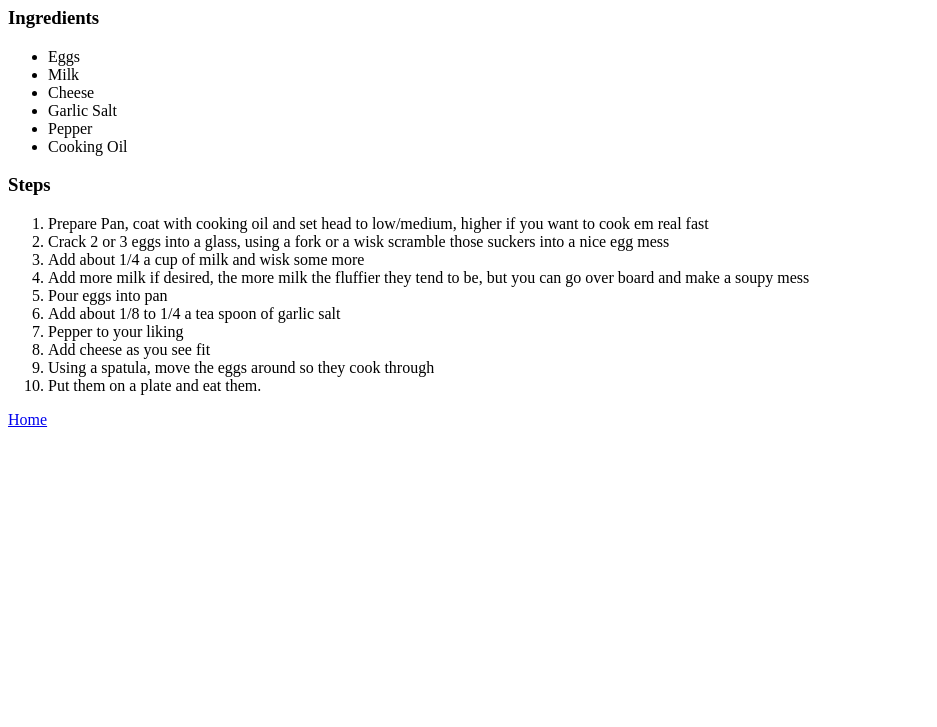
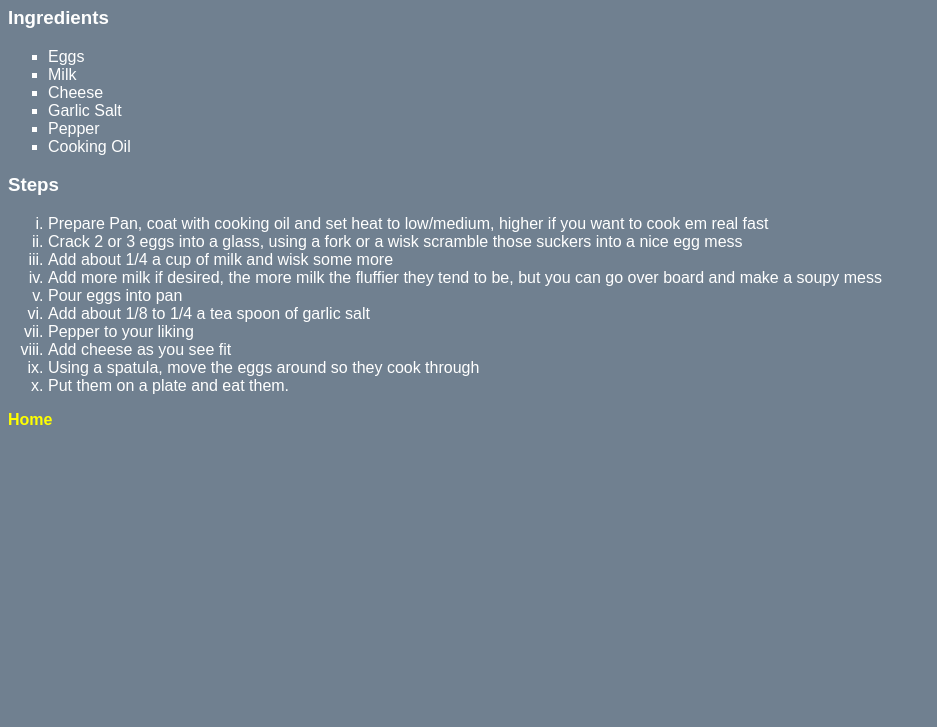
Before and after one commit to ectrimble20/odin-recipes, a plain HTML site: page recipes/scrambledeggs.html in a window 1280 px wide. Shown: the part 73-800 px from the top of the page, without its empty margins (0-937 px from the left). Drawn offline with Linux system fonts and the light colour scheme.

Commit message:
added CSS styling, fixed a typo

```diff
--- /dev/null
+++ b/css/style.css
@@ -0,0 +1,35 @@
+body {
+    font-family: Arial, Helvetica, sans-serif;
+    background-color: slategray;
+    color: white;
+}
+
+h1 {
+    text-decoration: underline;
+}
+
+h3 {
+    text-decoration: wavy;
+}
+
+ul {
+    list-style: square;
+}
+
+ol {
+    list-style: lower-roman;
+}
+
+a {
+    text-decoration: none;
+    font-weight: bold;
+    color: yellow;
+}
+
+a:hover {
+    text-decoration: dotted;
+}
+
+a:visited {
+    color: yellow;
+}
--- a/recipes/scrambledeggs.html
+++ b/recipes/scrambledeggs.html
@@ -4,6 +4,7 @@
     <meta charset="UTF-8">
     <meta name="viewport" content="width=device-width, initial-scale=1.0">
     <title>Recipe - Scrambled Eggs</title>
+    <link rel="stylesheet" href="../css/style.css">
 </head>
 <body>
     <h1>Scrambled Eggs</h1>
@@ -19,7 +20,7 @@
     </ul>
     <h3>Steps</h3>
     <ol>
-        <li>Prepare Pan, coat with cooking oil and set head to low/medium, higher if you want to cook em real fast</li>
+        <li>Prepare Pan, coat with cooking oil and set heat to low/medium, higher if you want to cook em real fast</li>
         <li>Crack 2 or 3 eggs into a glass, using a fork or a wisk scramble those suckers into a nice egg mess</li>
         <li>Add about 1/4 a cup of milk and wisk some more</li>
         <li>Add more milk if desired, the more milk the fluffier they tend to be, but you can go over board and make a soupy mess</li>
```
Also changed, not shown: index.html (+2 -0 lines), recipes/bakedchicken.html (+1 -0 lines), recipes/bakedpotatoes.html (+1 -0 lines).
